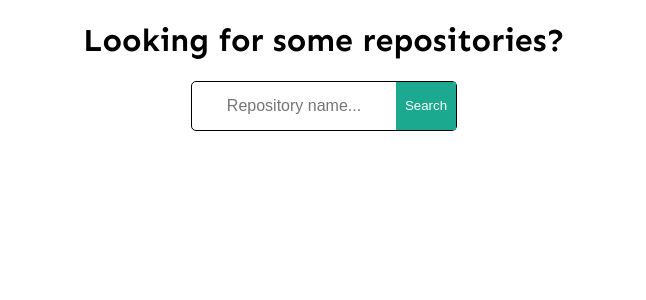
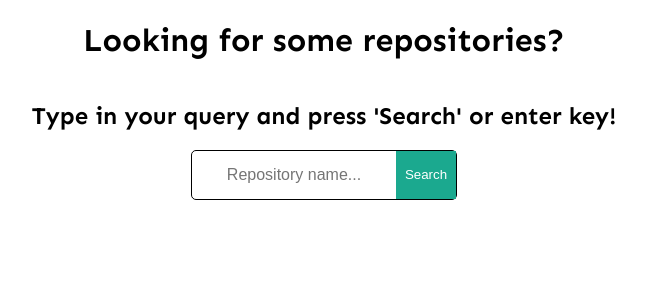
Before and after one commit to kilowatogodzina/where-is-my-repo, a React (Create React App) app: page / in a window 1280 px wide. Shown: the top 300 px of the page, without its empty margins (316-962 px from the left). Built offline with nearby package versions, Linux system fonts and the light colour scheme.

Commit message:
Little fix - added subheader

```diff
--- a/src/pages/Search.js
+++ b/src/pages/Search.js
@@ -20,6 +20,10 @@ const MainWrapper = styled.div`
 `;
 
 const Header = styled.h1`
+  text-align: center;
+`;
+
+const Subheader = styled.h2`
   text-align: center;
 `;
 
@@ -86,25 +90,22 @@ class Search extends React.Component {
     } else {
       this.setState({ search: query });
     }
-  }
+  };
 
   render() {
-    let {
-      results,
-      isLoading,
-      chosenResult,
-      isPopupOpen,
-      error,
-    } = this.state;
+    let { results, isLoading, chosenResult, isPopupOpen, error } = this.state;
 
     return (
       <>
         <MainWrapper>
           <Header>Looking for some repositories?</Header>
+          <Subheader>
+            Type in your query and press 'Search' or enter key!
+          </Subheader>
 
           <SearchComponent
             onSearch={(event) => this.search(event)}
-            onKeyUpHandler = {(event) => this.onKeyUpHandler(event)}
+            onKeyUpHandler={(event) => this.onKeyUpHandler(event)}
           />
 
           {isLoading && <Loader />}
```
